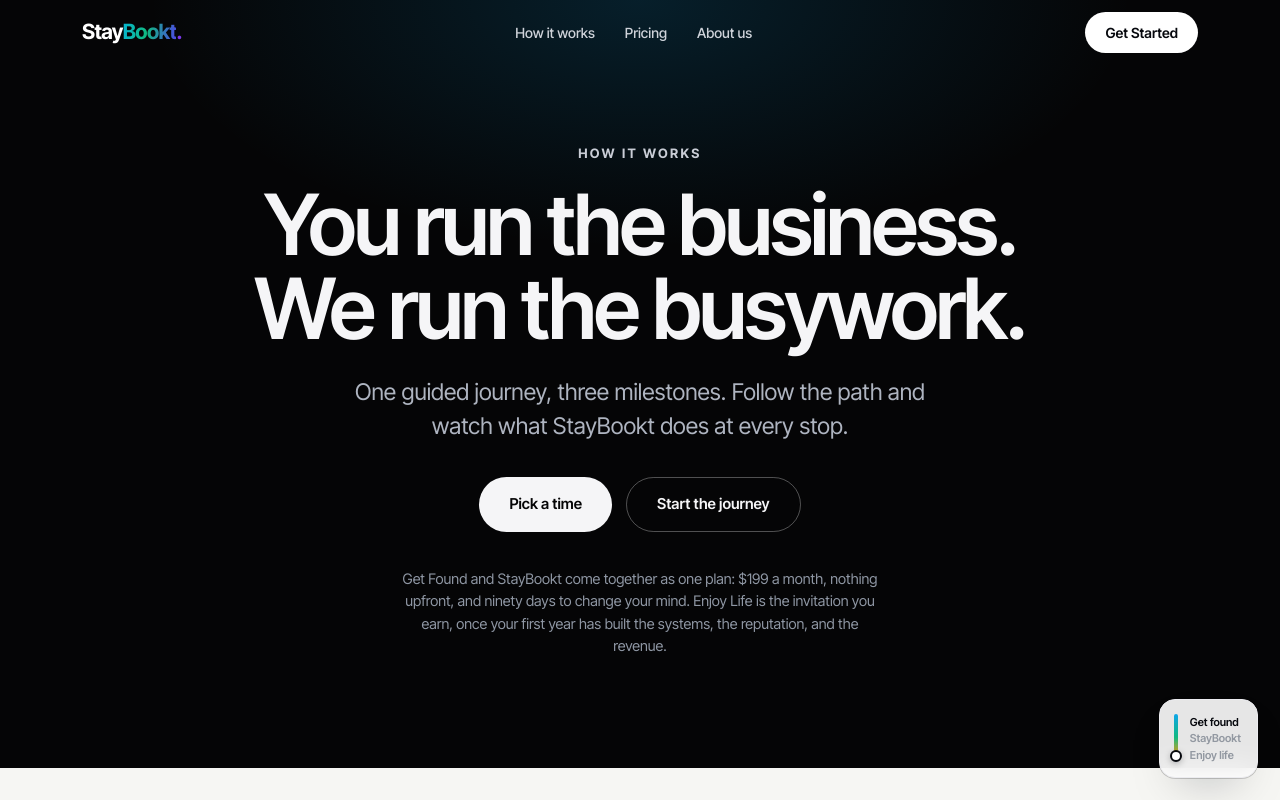
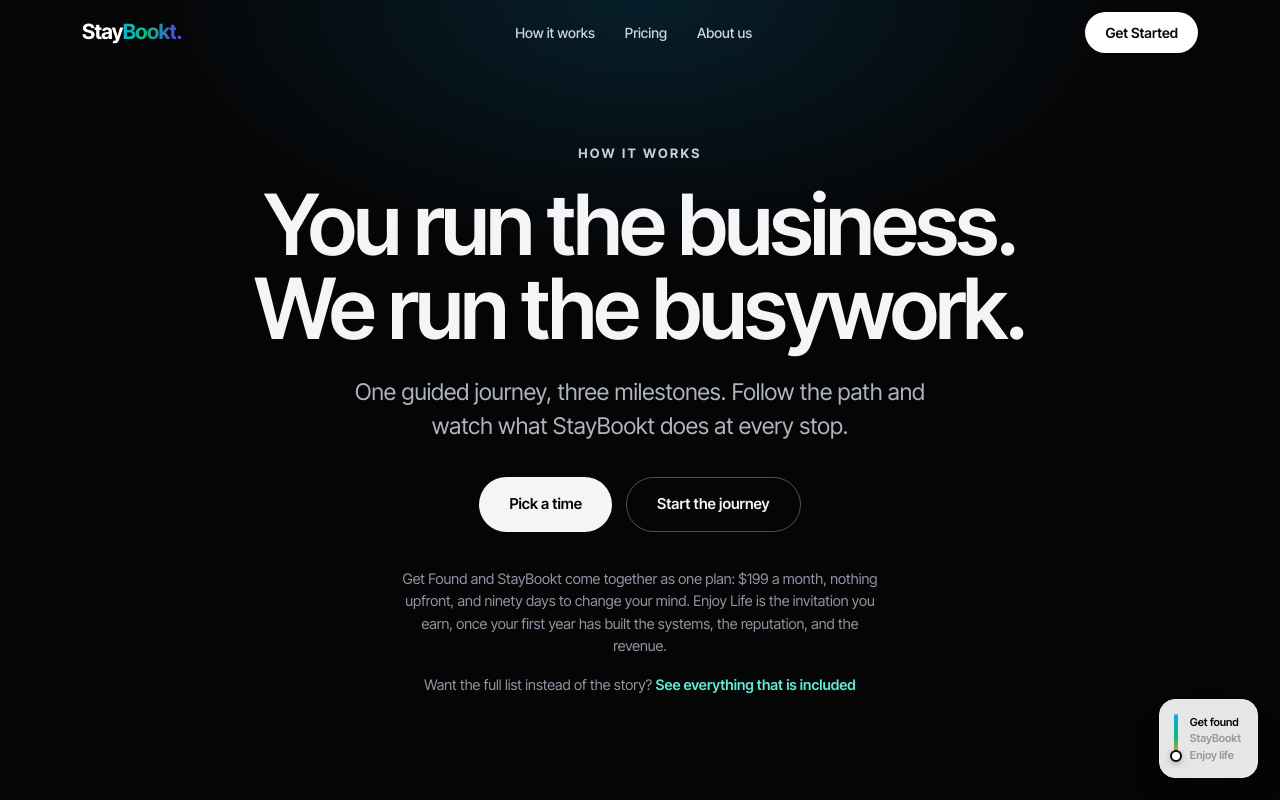
Before and after one commit to staybookt/staybookt-investor, a Next.js app: page /how-it-works in a window 1280 px wide. Shown: the top 800 px of the page. Built offline with nearby package versions, Linux system fonts and the light colour scheme; no server answers.

Commit message:
How it works hero: link out to the full What's included list, so the story page stays the story and the skeptics get their receipts

```diff
--- a/components/v4/HowItWorks.tsx
+++ b/components/v4/HowItWorks.tsx
@@ -92,6 +92,9 @@ const CSS = `
 .hiw-hero .hiw-btn{background:#f5f5f7;color:#050506;}
 .hiw-hero .hiw-btn.ghost{background:transparent;color:#f5f5f7;border-color:rgba(255,255,255,.3);}
 .hiw-hero .jnote{margin:36px auto 0;font-size:14.5px;line-height:1.55;color:#8f97a4;max-width:58ch;}
+.hiw-hero .jlink{margin:16px auto 0;font-size:14.5px;color:#8f97a4;}
+.hiw-hero .jlink a{color:#5eead4;text-decoration:none;font-weight:600;}
+.hiw-hero .jlink a:hover{text-decoration:underline;}
 
 /* learn */
 .hiw-learn{padding:clamp(80px,11vw,140px) 0;background:var(--v4-cream);}
@@ -552,6 +555,9 @@ export default function HowItWorks() {
             <a className="hiw-btn ghost" href="#found">Start the journey</a>
           </div>
           <p className="jnote">{JNOTE}</p>
+          <p className="jlink">
+            Want the full list instead of the story? <a href="/whats-included">See everything that is included</a>
+          </p>
         </div>
       </header>
 
```
